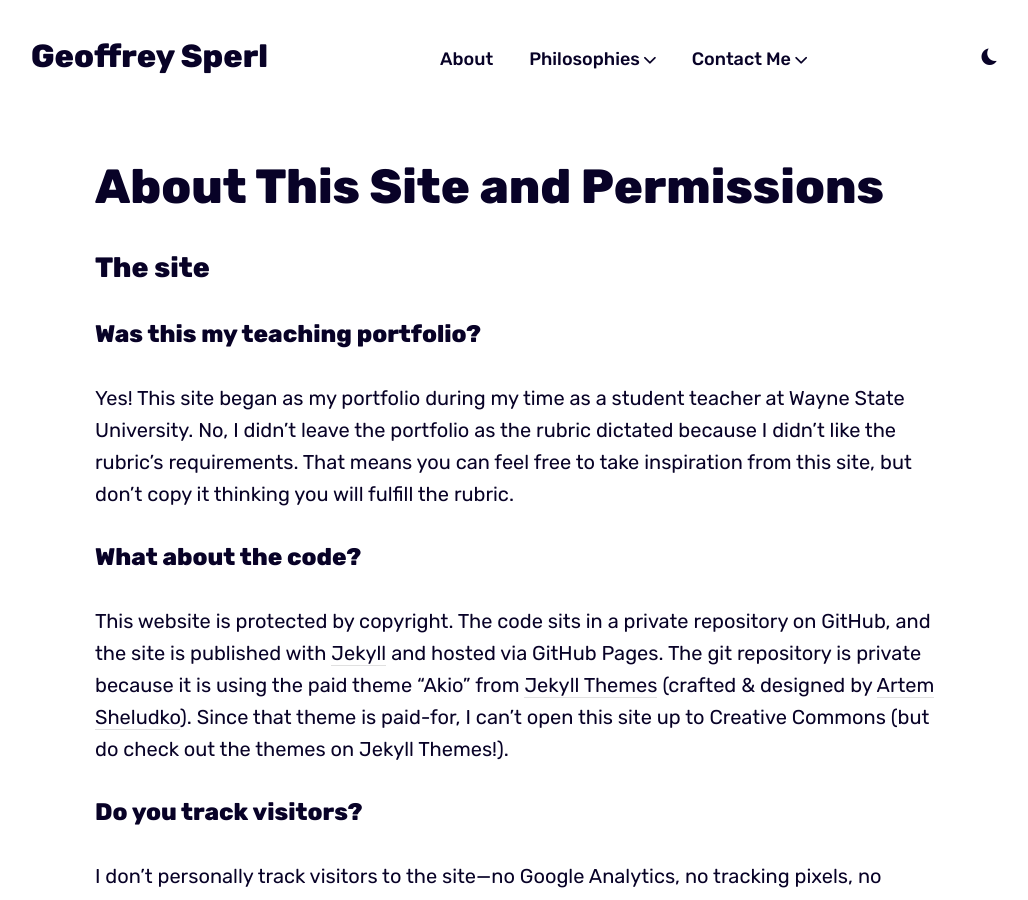
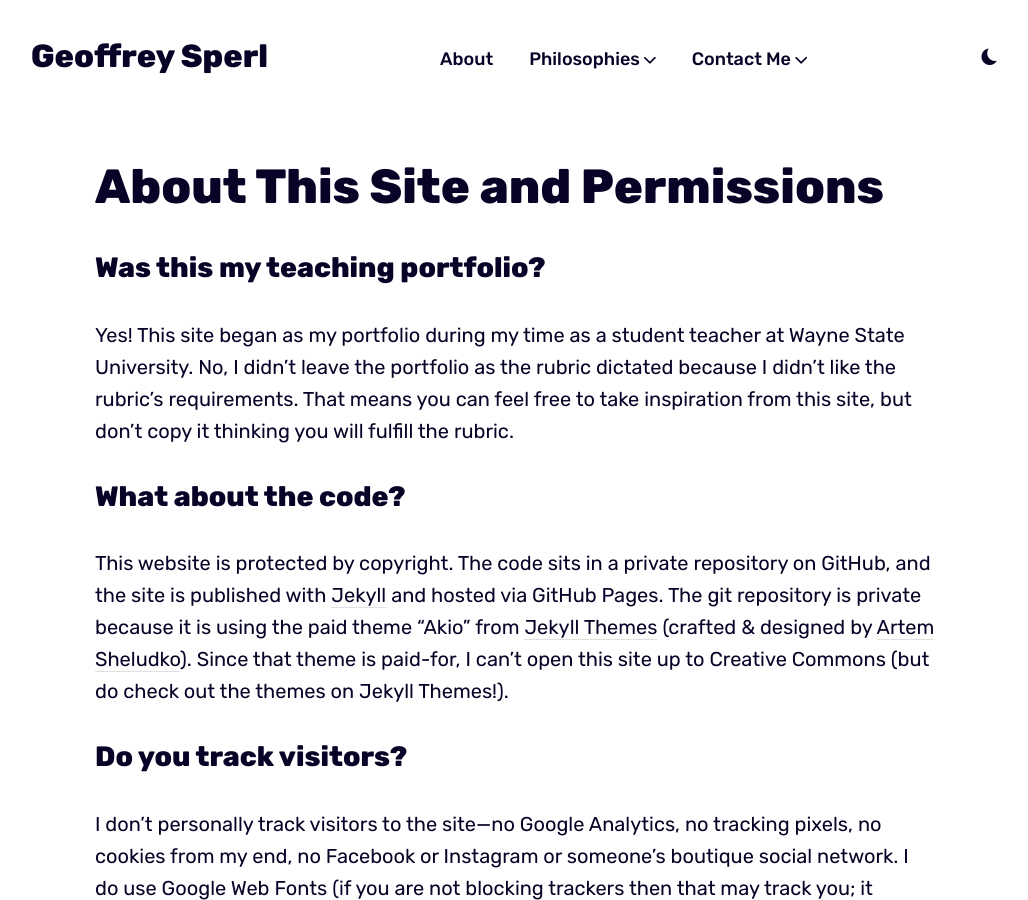
Before and after one commit to geoffreysperl/teaching, a Jekyll site: the page built from _pages/about-site.md, in a window 1280 px wide and 900 px high. Shown: the whole window, without its empty margins (125-1153 px from the left). Built offline with Jekyll 4.4.1, drawn with Linux system fonts in a browser that asks for light colours.

Commit message:
Final tweaks to headers on about-site.

```diff
--- a/_pages/about-site.md
+++ b/_pages/about-site.md
@@ -6,17 +6,15 @@ permalink: /about-site/
 # image: ''
 # image_caption: ''
 ---
-## The site
-
-### Was this my teaching portfolio?
+## Was this my teaching portfolio?
 
 Yes! This site began as my portfolio during my time as a student teacher at Wayne State University. No, I didn't leave the portfolio as the rubric dictated because I didn't like the rubric's requirements. That means you can feel free to take inspiration from this site, but don't copy it thinking you will fulfill the rubric.
 
-### What about the code?
+## What about the code?
 
 This website is protected by copyright. The code sits in a private repository on GitHub, and the site is published with <a href="https://jekyllrb.com/">Jekyll</a> and hosted via GitHub Pages. The git repository is private because it is using the paid theme "Akio" from <a href="https://index.jekyllthemes.io/">Jekyll Themes</a> (crafted & designed by <a href="https://jekyllthemes.io/developers/artem-sheludko">Artem Sheludko</a>). Since that theme is paid-for, I can't open this site up to Creative Commons (but do check out the themes on Jekyll Themes!).
 
-### Do you track visitors?
+## Do you track visitors?
 
 I don't personally track visitors to the site—no Google Analytics, no tracking pixels, no cookies from my end, no Facebook or Instagram or someone's boutique social network. I do use Google Web Fonts (if you are not blocking trackers then that may track you; it should just be content delivery, though), and GitHub Pages uses unpkg.com as a CDN. <a href="https://docs.github.com/en/pages/getting-started-with-github-pages/about-github-pages#data-collection">GitHub also tracks your IP address</a>, but I do not. This is meant just as a website that pushes pixels to your eyes and asks for nothing but your attention in return.
 
@@ -24,11 +22,11 @@ I don't personally track visitors to the site—no Google Analytics, no tracking
 
 <p xmlns:cc="http://creativecommons.org/ns#">Unless otherwise noted, the <a rel="cc:attributionURL" href="https://teaching.geoffreysperl.com">teaching materials</a> (not any linked papers!) on this site by <a rel="cc:attributionURL dct:creator" property="cc:attributionName" href="https://geoffreysperl.com">me</a> are licensed for non-commercial use with attribution under a Creative Commons <a href="http://creativecommons.org/licenses/by-nc/4.0/?ref=chooser-v1" target="_blank" rel="license noopener noreferrer" style="display:inline-block;">Attribution-NonCommercial 4.0 International</a> license. If you can't download a file, but you would like a copy of it, <a href="mailto:geoffrey@geoffreysperl.com">let me know</a>.</p>
 
-#### Photos
+### Photos
 
 The photos on the site were taken by my wife or me. You may not use any of them without written permission by either her or me. Student faces have been blurred when necessary.
 
-#### Text and layout
+### Text and layout
 
 You're free to work with my text and layout as a starter for your own teaching portfolio but don't copy it word-for-word (that's plagiarism and you know it.
 
```
